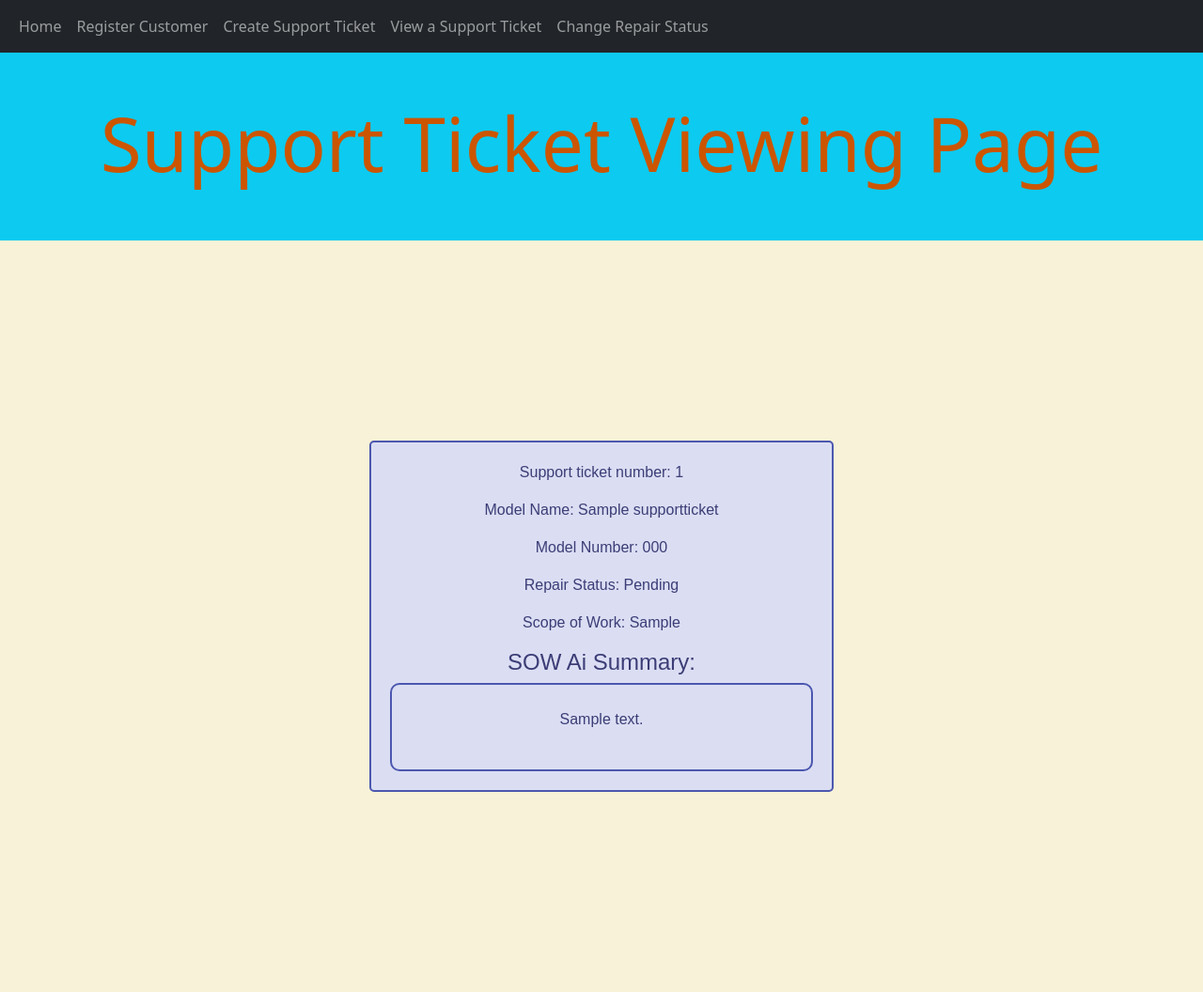
After one commit to jessel33/AI-Integration-Bootcamp, a Django app: page /view_support_ticket/1/ in a window 1280 px wide. The commit adds this page. Shown: the whole page at 94% size. Run offline with Django 5.2, Linux system fonts and the light colour scheme; a user stored in the database is signed in; tables that the repository leaves empty hold one stand-in row (values such as "Sample post").

Commit message:
Add ticket detail page and purpose-based ticket selection

```diff
--- a/Week3/customer_support_ticket_system/tickets/templates/master.html
+++ b/Week3/customer_support_ticket_system/tickets/templates/master.html
@@ -53,6 +53,14 @@
 					<li class="nav-item">
 						<a
 							class="nav-link"
+							href={% url 'ticket_selection_view' %}
+							style="cursor: text"
+							>View a Support Ticket</a
+						>
+					</li>
+					<li class="nav-item">
+						<a
+							class="nav-link"
 							href="/ticket_selection"
 							style="cursor: text"
 							>Change Repair Status</a
--- /dev/null
+++ b/Week3/customer_support_ticket_system/tickets/templates/view_support_ticket.html
@@ -0,0 +1,57 @@
+{% extends "master.html" %} {% block title %} Viewing Support Ticket {{ support_ticket.ticket_id }}
+{%endblock%} {% block content %}
+<div class="container-fluid text-center p-5 bg-info">
+	<h1 class="display-1" style="color: #cc5500">Support Ticket Viewing Page</h1>
+</div>
+<style>
+    .body {
+        font-family: Arial, sans-serif;
+        display: flex;
+        justify-content: center;
+        align-items: center;
+        height: 100vh;
+        margin: 0;
+        background-color: #f8f2d8;
+    }
+    .success-message {
+        text-align: center;
+        padding: 20px;
+        border: 2px solid #4c57af;
+        border-radius: 5px;
+        background-color: #dbdef3;
+        color: #3c3d76;
+    }
+    div.ai {
+        width: 450px;
+        text-align: center;
+        word-wrap: normal;
+        padding: 25px;
+        border: 2px solid #4c57af;
+        border-radius: 10px;
+        background-color: #dbdef3;
+        color: #3c3d76;
+
+    }
+</style>
+<div class="body">
+    <div class="success-message">
+        <p>Support ticket number: {{ support_ticket.ticket_id }}</p>
+        <p>Model Name: {{ support_ticket.model_name }}</p>
+        <p>Model Number: {{ support_ticket.model_number }}</p>
+        <p>Repair Status: {{ support_ticket.repair_status }}</p>
+        <p>Scope of Work: {{ support_ticket.scope_of_work }}</p>
+        <h4>SOW Ai Summary:</h4>
+        {% if support_ticket.ai_summary %}
+            <div class="container ai">
+                <p>{{ support_ticket.ai_summary }}</p>
+            </div>
+        {% else %}
+            <div class="container ai">
+                <p>“No AI summary generated yet.”</p>
+            </div>
+        {% endif %}
+
+    </div>
+</div>
+
+{% endblock %}
--- a/Week3/customer_support_ticket_system/tickets/urls.py
+++ b/Week3/customer_support_ticket_system/tickets/urls.py
@@ -10,7 +10,23 @@ urlpatterns = [
         views.change_ticket_status,
         name="change_ticket_status",
     ),
-    path("ticket_selection/", views.select_support_ticket, name="ticket_selection"),
+    path(
+        "ticket_selection/",
+        views.select_support_ticket,
+        {"purpose": "change_status"},
+        name="ticket_selection",
+    ),
+    path(
+        "ticket_selection/view/",
+        views.select_support_ticket,
+        {"purpose": "view"},
+        name="ticket_selection_view",
+    ),
+    path(
+        "view_support_ticket/<int:ticket_id>/",
+        views.view_support_ticket,
+        name="view_support_ticket",
+    ),
     path("main/", views.main, name="main"),
     path("customer/", views.customer, name="customer"),
     path("registered/", views.customer, name="customer"),
--- a/Week3/customer_support_ticket_system/tickets/views.py
+++ b/Week3/customer_support_ticket_system/tickets/views.py
@@ -81,7 +81,7 @@ def supporttickets(request):
         return render(request, "ticket.html", {"form": form})
 
 
-def select_support_ticket(request):
+def select_support_ticket(request, purpose):
     if request.method == "POST":
         form = SelectSupportTicket(request.POST)
         if form.is_valid():
@@ -89,6 +89,9 @@ def select_support_ticket(request):
             captured_ticket = get_support_ticket(ticket_id)
             if captured_ticket is not None:
                 ticket_id = captured_ticket.ticket_id
+                if purpose == "view":
+                    return redirect("view_support_ticket", ticket_id)
+
                 return redirect("change_ticket_status", ticket_id)
             else:
                 return render(
@@ -151,6 +154,19 @@ def change_ticket_status(request, ticket_id):
         )
 
 
+@login_required
+def view_support_ticket(request, ticket_id):
+    captured_ticket = get_support_ticket(ticket_id)
+    if captured_ticket is None:
+        raise Http404
+
+    template = loader.get_template("view_support_ticket.html")
+    context = {
+        "support_ticket": captured_ticket,
+    }
+    return HttpResponse(template.render(context, request))
+
+
 def success(request, ticket_id, operation):
     support_ticket = get_support_ticket(ticket_id)
     if support_ticket is None:
```
Also changed, not shown: Week3/customer_support_ticket_system/tickets/templates/main.html (+7 -0 lines).
